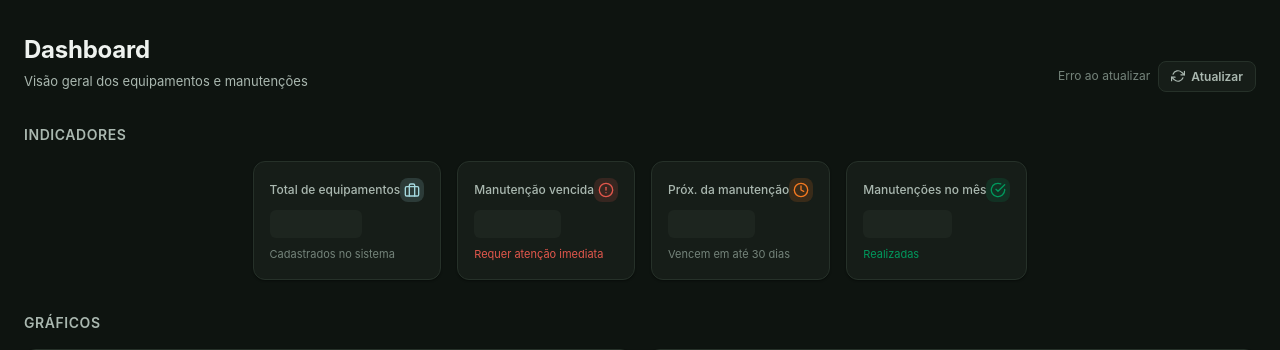
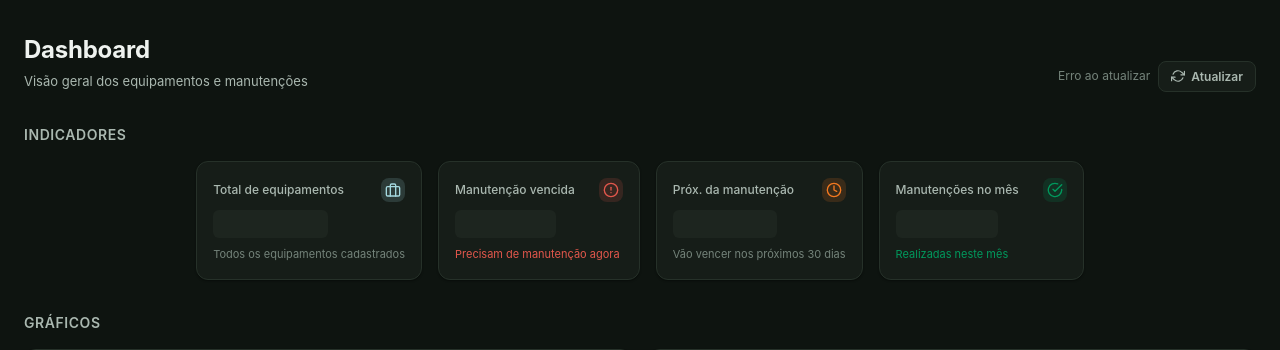
Before and after one commit to joao-v-marques/manutencao_maquinas, a Flask app: template templates/dashboard.html in a window 1280 px wide. Shown: the part 64-414 px from the top of the page. Run offline with Flask 3, Linux system fonts and the light colour scheme; the template is opened without the code that fills it, so the values that code supplies are empty.

Commit message:
fix: ajustado CSS dos cards do menu de dashboard, adicionado maior espaçamento entre label principal e symbol e realizaddo alteração nas frases secundárias

```diff
--- a/static/css/dashboard.css
+++ b/static/css/dashboard.css
@@ -203,6 +203,7 @@ section + section {
   display: flex;
   align-items: center;
   justify-content: space-between;
+  gap: var(--space-3);
 }
 
 .kpi-card__label {
--- a/templates/dashboard.html
+++ b/templates/dashboard.html
@@ -104,7 +104,7 @@
                         </span>
                     </div>
                     <span class="kpi-card__value is-skeleton" id="kpiTotalEquipamentos">--</span>
-                    <span class="kpi-card__trend">Cadastrados no sistema</span>
+                    <span class="kpi-card__trend">Todos os equipamentos cadastrados</span>
                 </article>
 
                 <article class="kpi-card">
@@ -119,7 +119,7 @@
                         </span>
                     </div>
                     <span class="kpi-card__value is-skeleton" id="kpiVencidos">--</span>
-                    <span class="kpi-card__trend kpi-card__trend--down">Requer atenção imediata</span>
+                    <span class="kpi-card__trend kpi-card__trend--down">Precisam de manutenção agora</span>
                 </article>
 
                 <article class="kpi-card">
@@ -133,7 +133,7 @@
                         </span>
                     </div>
                     <span class="kpi-card__value is-skeleton" id="kpiProximos">--</span>
-                    <span class="kpi-card__trend">Vencem em até 30 dias</span>
+                    <span class="kpi-card__trend">Vão vencer nos próximos 30 dias</span>
                 </article>
 
                 <article class="kpi-card">
@@ -147,7 +147,7 @@
                         </span>
                     </div>
                     <span class="kpi-card__value is-skeleton" id="kpiManutencoesMes">--</span>
-                    <span class="kpi-card__trend kpi-card__trend--up" id="kpiManutencoesMesTrend">Realizadas</span>
+                    <span class="kpi-card__trend kpi-card__trend--up" id="kpiManutencoesMesTrend">Realizadas neste mês</span>
                 </article>
 
             </div>
```
